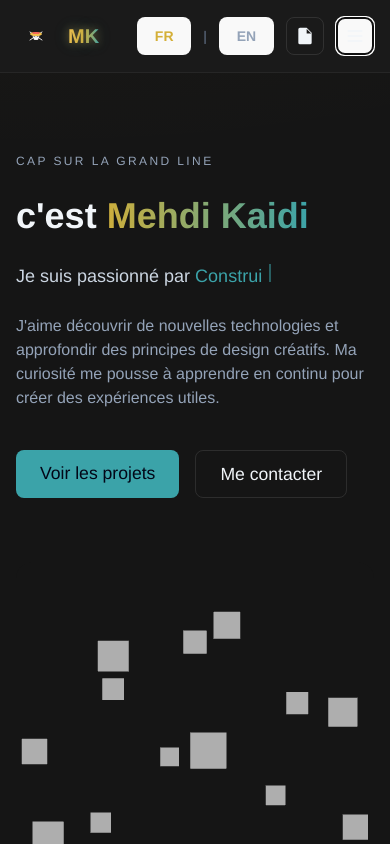
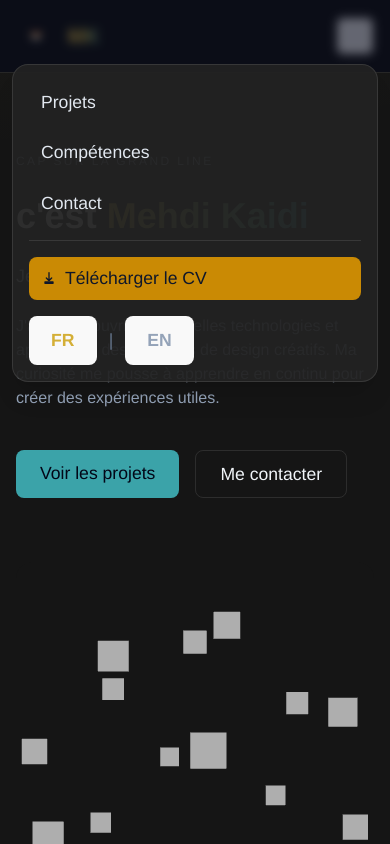
Before and after one commit to mehdika21/portfolio-react, a React (Vite) app: page / in a window 390 px wide. Both pictures are taken after a click on the button "Open menu". Shown: the top 844 px of the page. Built offline with nearby package versions, Linux system fonts and the light colour scheme.

Commit message:
update navbar

```diff
--- a/src/components/Navbar.tsx
+++ b/src/components/Navbar.tsx
@@ -1,14 +1,27 @@
-import React from "react";
+import React, { useEffect, useState } from "react";
 import OnePieceSVG from "./OnePieceSVG";
 import { useI18n } from "../i18n/I18n";
 import cv from "../assets/cv_stage1.pdf";
 
 const Navbar: React.FC = () => {
   const { lang, setLang, t } = useI18n();
+  const [mobileOpen, setMobileOpen] = useState(false);
+
+  // Close on Esc and lock body scroll when open
+  useEffect(() => {
+    const onKey = (e: KeyboardEvent) => e.key === "Escape" && setMobileOpen(false);
+    window.addEventListener("keydown", onKey);
+    document.body.classList.toggle("overflow-hidden", mobileOpen);
+    return () => {
+      window.removeEventListener("keydown", onKey);
+      document.body.classList.remove("overflow-hidden");
+    };
+  }, [mobileOpen]);
+
+  const cvLabel = lang === "fr" ? "Télécharger le CV" : "Download CV";
 
   return (
     <header id="nav" className="bg-[#1a1a1a] sticky top-0 z-50 backdrop-blur border-b border-white/5">
-      {/* 'relative' lets us absolutely center the menu */}
       <nav className="relative max-w-6xl mx-auto px-4 py-4 flex items-center justify-between">
         {/* Left: Logo */}
         <div className="flex items-center gap-3">
@@ -18,7 +31,7 @@ const Navbar: React.FC = () => {
           </span>
         </div>
 
-        {/* CENTER: Nav links—perfectly centered on desktop */}
+        {/* CENTER (desktop): links */}
         <div className="absolute left-1/2 -translate-x-1/2 hidden md:flex items-center gap-8">
           <a href="#projects" className="text-sm text-slate-300 hover:text-teal transition-colors font-medium">
             {t("nav.projects")}
@@ -31,7 +44,7 @@ const Navbar: React.FC = () => {
           </a>
         </div>
 
-        {/* RIGHT: CV (desktop), language, CV (mobile icon), hamburger */}
+        {/* RIGHT: CV (desktop) + language + hamburger */}
         <div className="flex items-center gap-3">
           {/* CV button (desktop) */}
           <a
@@ -39,17 +52,16 @@ const Navbar: React.FC = () => {
             download
             className="hidden md:inline-flex items-center gap-2 px-3 py-1.5 rounded-lg border border-white/10 hover:border-teal/60 text-slate-200 text-sm transition-colors"
           >
+            {/* download icon */}
             <svg className="w-4 h-4" viewBox="0 0 24 24" fill="currentColor" aria-hidden="true">
-              <path d="M12 3a1 1 0 0 1 1 1v9.586l2.293-2.293a1 1 0 1 1 1.414 1.414l-4 4a1 1 0 0 1-1.414 0l-4-4a1 1 0 1 1 1.414-1.414L11 13.586V4a1 1 0 0 1 1-1z" />
-              <path d="M5 18a1 1 0 0 1 1-1h12a1 1 0 0 1 1 1v2a1 1 0 0 1-1 1H6a1 1 0 0 1-1-1v-2z" />
+              <path d="M12 3a1 1 0 0 1 1 1v9.586l2.293-2.293a1 1 0 1 1 1.414 1.414l-4 4a1 1 0 0 1-1.414 0l-4-4a1 1 0 1 1 1.414-1.414L11 13.586V4a1 1 0 0 1 1-1z"/>
+              <path d="M5 18a1 1 0 0 1 1-1h12a1 1 0 0 1 1 1v2a1 1 0 0 1-1 1H6a1 1 0 0 1-1-1v-2z"/>
             </svg>
-
-            {lang === 'fr' ? 'Télécharger le CV' : 'Download CV'}
-
+            {cvLabel}
           </a>
 
           {/* Language toggle */}
-          <div className="flex items-center gap-3 text-sm">
+          <div className="hidden sm:flex items-center gap-3 text-sm">
             <button
               aria-pressed={lang === "fr"}
               onClick={() => setLang("fr")}
@@ -67,27 +79,99 @@ const Navbar: React.FC = () => {
             </button>
           </div>
 
-          {/* CV icon (mobile) */}
-          <a
-            href={cv}
-            download
-            className="md:hidden p-2 rounded-lg border border-white/10 hover:border-teal/60"
-            aria-label="Download CV"
-            title="Download CV"
+          {/* Hamburger (mobile) */}
+          <button
+            className="md:hidden p-2 rounded-lg border border-white/10 hover:border-teal"
+            aria-label="Open menu"
+            aria-expanded={mobileOpen}
+            aria-controls="mobile-menu"
+            onClick={() => setMobileOpen((v) => !v)}
           >
-            <svg className="w-5 h-5" viewBox="0 0 24 24" fill="currentColor">
-              <path d="M14 2H6a2 2 0 00-2 2v16a2 2 0 002 2h12a2 2 0 002-2V8l-6-6zM14 3.5L19.5 9H14V3.5z" />
-            </svg>
-          </a>
-
-          {/* Hamburger (mobile) */}
-          <button className="md:hidden p-2 rounded-lg border border-white/10 hover:border-teal" aria-label="Open menu">
             <svg className="w-5 h-5" fill="none" stroke="currentColor" viewBox="0 0 24 24">
               <path strokeLinecap="round" strokeLinejoin="round" strokeWidth="2" d="M4 6h16M4 12h16M4 18h16" />
             </svg>
           </button>
         </div>
       </nav>
+
+      {/* Overlay */}
+      {mobileOpen && (
+        <div
+          className="fixed inset-0 z-40 bg-slate-950/60 backdrop-blur-sm md:hidden"
+          onClick={() => setMobileOpen(false)}
+        />
+      )}
+
+      {/* Mobile panel */}
+      <div
+        id="mobile-menu"
+        className={`md:hidden fixed z-50 top-[64px] left-0 right-0 mx-3 rounded-2xl border border-white/10 bg-[#222]/95 shadow-xl transition-all duration-200 ${
+          mobileOpen ? "opacity-100 translate-y-0" : "pointer-events-none opacity-0 -translate-y-2"
+        }`}
+      >
+        <div className="p-4 flex flex-col gap-2">
+          <a
+            href="#projects"
+            className="px-3 py-2 rounded-lg text-slate-200 hover:bg-white/5"
+            onClick={() => setMobileOpen(false)}
+          >
+            {t("nav.projects")}
+          </a>
+          <a
+            href="#skills"
+            className="px-3 py-2 rounded-lg text-slate-200 hover:bg-white/5"
+            onClick={() => setMobileOpen(false)}
+          >
+            {t("nav.skills")}
+          </a>
+          <a
+            href="#contact"
+            className="px-3 py-2 rounded-lg text-slate-200 hover:bg-white/5"
+            onClick={() => setMobileOpen(false)}
+          >
+            {t("nav.contact")}
+          </a>
+
+          <hr className="my-2 border-white/10" />
+
+          <a
+            href={cv}
+            download
+            className="inline-flex items-center gap-2 px-3 py-2 rounded-lg bg-yellow-600 text-slate-900 font-medium hover:brightness-95"
+            onClick={() => setMobileOpen(false)}
+            aria-label={cvLabel}
+            title={cvLabel}
+          >
+            <svg className="w-4 h-4" viewBox="0 0 24 24" fill="currentColor" aria-hidden="true">
+              <path d="M12 3a1 1 0 0 1 1 1v9.586l2.293-2.293a1 1 0 1 1 1.414 1.414l-4 4a1 1 0 0 1-1.414 0l-4-4a1 1 0 1 1 1.414-1.414L11 13.586V4a1 1 0 0 1 1-1z"/>
+              <path d="M5 18a1 1 0 0 1 1-1h12a1 1 0 0 1 1 1v2a1 1 0 0 1-1 1H6a1 1 0 0 1-1-1v-2z"/>
+            </svg>
+            {cvLabel}
+          </a>
+
+          <div className="flex items-center  gap-3 pt-2">
+            <button
+              onClick={() => {
+                setLang("fr");
+                setMobileOpen(false);
+              }}
+              className={`font-semibold ${lang === "fr" ? "text-gold" : "text-slate-400 hover:text-teal"}`}
+            >
+              FR
+            </button>
+            <span className="text-slate-500">|</span>
+            <button
+              onClick={() => {
+                setLang("en");
+                setMobileOpen(false);
+              }}
+              className={`font-semibold ${lang === "en" ? "text-gold" : "text-slate-400 hover:text-teal"}`}
+            >
+              EN
+            </button>
+          </div>
+        </div>
+      </div>
     </header>
   );
 };
```
